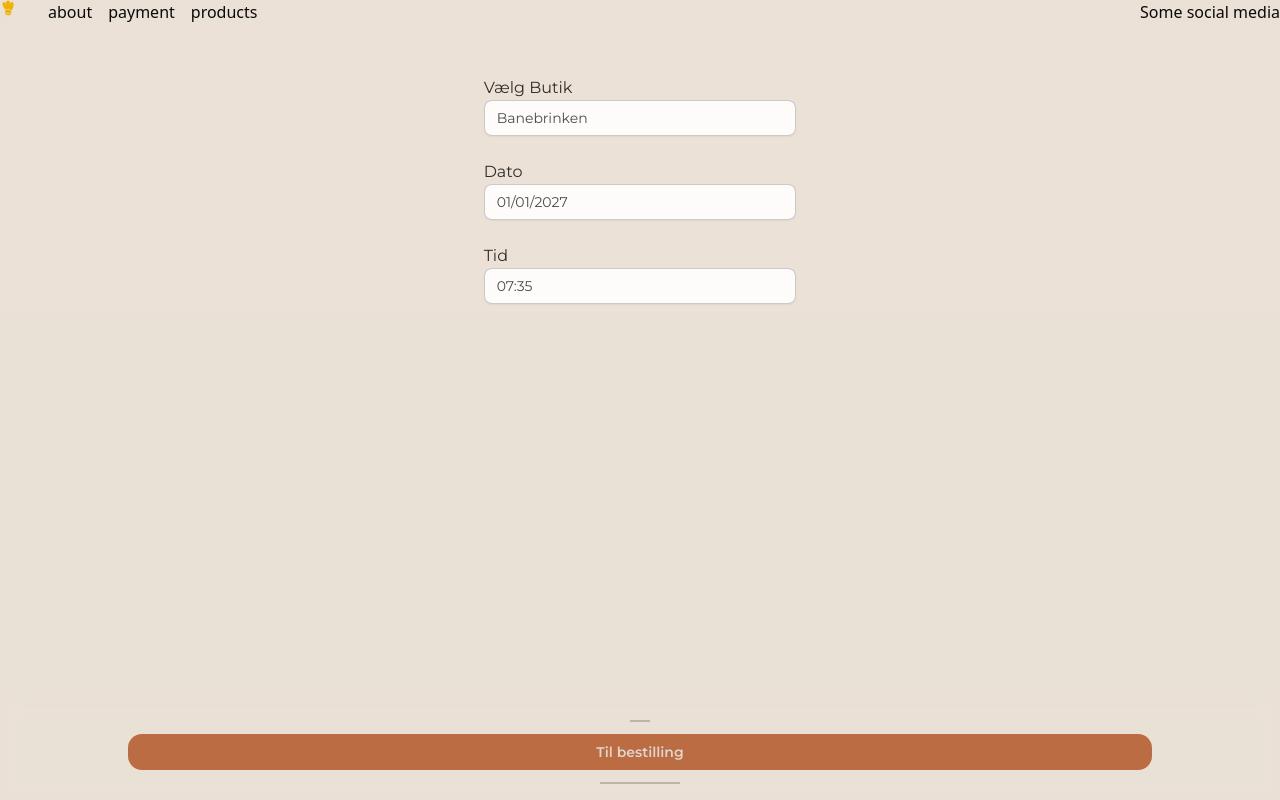
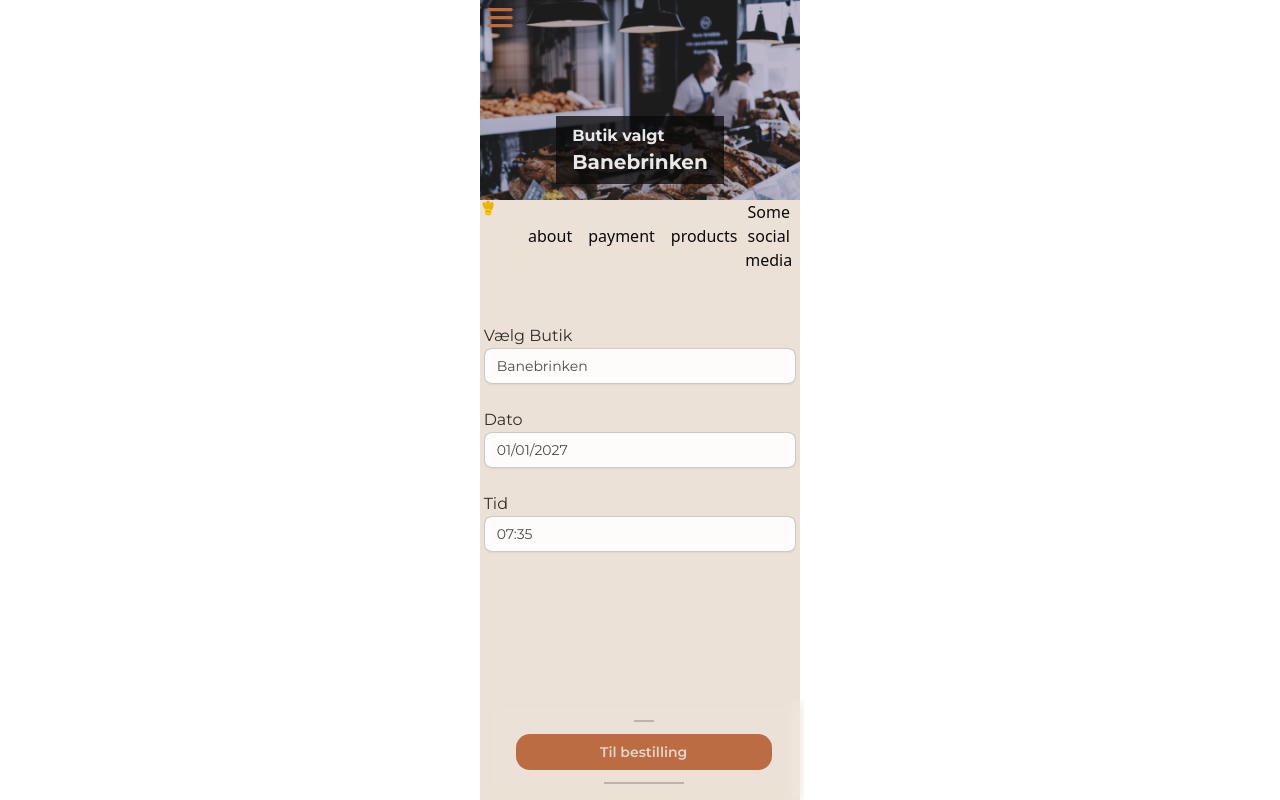
Before and after one commit to nkped/minbager, a React (Vite) app: page / in a window 1280 px wide. Built offline with nearby package versions, Linux system fonts and the light colour scheme.

Commit message:
add max-w-[320px] to entire layout

```diff
--- a/index.html
+++ b/index.html
@@ -7,7 +7,10 @@
     <title>bakeryclient</title>
   </head>
   <body>
-    <div id="root"></div>
+    <div style="
+    height: 100vh;
+    max-width: 320px;"
+       id="root"></div>
     <script type="module" src="/src/main.jsx"></script>
   </body>
 </html>
--- a/package.json
+++ b/package.json
@@ -32,6 +32,7 @@
     "@types/react": "^19.2.5",
     "@types/react-dom": "^19.2.3",
     "@vitejs/plugin-react": "^5.1.1",
+    "baseline-browser-mapping": "^2.10.0",
     "eslint": "^9.39.1",
     "eslint-plugin-react-hooks": "^7.0.1",
     "eslint-plugin-react-refresh": "^0.4.24",
--- a/src/App.jsx
+++ b/src/App.jsx
@@ -151,8 +151,9 @@ if(!productInOrder || productInOrder.count === 0) {
 
 
   return (
-    <div className=' border- border-solid border-pink-500
-    w-full h-full bg-themeambercold'>
+    <div className='mx-auto relative border- border-solid border-pink-500
+     max-w-xs h-full bg-themeambercold'>
+    <div className='w-ful'>
         <Navbar
         productCount={productCount}
         mobileNavState={mobileNavState}
@@ -179,7 +180,7 @@ if(!productInOrder || productInOrder.count === 0) {
        bakeryData,
        resetOrder
         }}/>
-    </div>
+    </div></div>
   )
 }
 
--- a/src/components/custom/CartCheckout.jsx
+++ b/src/components/custom/CartCheckout.jsx
@@ -57,7 +57,7 @@ const CartCheckout = () => {
 
         <div className='mx-2 me- my-2 pt-1 flex justify-between text-xl border-t-1 border-solid border-black/20'><span>Total</span><span>{total} kr</span></div>
 
-                      <div className='pt-5 pb-4 fixed bottom-0 left-0 flex flex-col items-center w-full
+                      <div className='pt-5 pb-4 fixed bottom-0 left- flex flex-col items-center w-full max-w-[320px]
         backdrop-blur'>
             <div className='w-5 border-solid border-1 border-black/20'></div>
            <Button onClick={() => {navigate('/'); resetOrder()}} className='py-1 my-3 w-8/10 flex justify-around
--- a/src/components/custom/CartDetails.jsx
+++ b/src/components/custom/CartDetails.jsx
@@ -29,7 +29,7 @@ let navigate = useNavigate();
 
 
     return (
-        <div className='flex flex-col gap-4 px-2 pt-5'>
+        <div className='flex flex-col gap-4 px- pt-5'>
             <div className='self-start bg-themeamberextrawarm p-1 rounded-sm text-black/70'>Afhentning</div>
             <div className='flex flex-col items-start'>
               <span className='font-semibold text-lg text-black/70'>{customerData.storeLocation}</span>
@@ -57,7 +57,7 @@ let navigate = useNavigate();
             /></label>
 
 
-              <div className='pt-5 pb-4 fixed bottom-0 left-0 flex flex-col items-center w-full
+              <div className='pt-5 pb-4 fixed bottom-0 left- flex flex-col items-center w-full max-w-[320px]
         backdrop-blur'>
             <div className='w-5 border-solid border-1 border-black/20'></div>
             <Button className='py-1 my-3 w-8/10 flex justify-around
--- a/src/components/custom/CartLayout.jsx
+++ b/src/components/custom/CartLayout.jsx
@@ -15,7 +15,7 @@ const {order, addProduct, subtractProduct, customerData, handleCustomerData, han
         })
     //console.log('total', total)
     return (
-        <div className='pt- flex flex-col w-full'>
+        <div className='pt- flex flex-col w-full max-w-[320px]'>
             <Outlet context={{total, order, addProduct, subtractProduct, customerData, handleCustomerData, handleMobileNavState, handleSubmitOrder, resetOrder}} />
         </div>
     );
--- a/src/components/custom/CartShowOrder.jsx
+++ b/src/components/custom/CartShowOrder.jsx
@@ -50,7 +50,7 @@ const CartShowOrder = () => {
                 </div>)
             }}
         )}
-        <div className='pt-5 pb-4 fixed bottom-0 left-0 flex flex-col items-center w-full
+        <div className='pt-5 pb-4 fixed bottom-0 left- flex flex-col items-center w-full max-w-[320px]
         backdrop-blur'>
             <div className='w-5 border-solid border-1 border-black/20'></div>
             <Button onClick={() => { handleMobileNavState('cartdetails_view'); navigate('/cartdetails')}} className='py-1 my-3 w-8/10 flex justify-around
--- a/src/components/custom/ProductList.jsx
+++ b/src/components/custom/ProductList.jsx
@@ -34,7 +34,7 @@ const ProductList = () => {
       })
 
     return (
-      <div className='mt-8 px-2
+      <div className='mt-8 px- max-w-sm
       border- border-solid border-red-500'>
         <div className=''>
           <Outlet context={{catProducts, productCount, categoryImages, handleIsHomeBlur, addProduct, subtractProduct}} />
@@ -52,9 +52,9 @@ const ProductList = () => {
 
 
 
-          <div className='pt-5 pb-4 fixed bottom-0 left-0 flex flex-col items-center w-full
+          <div className='pt-5 pb-4 fixed bottom-0 left- flex flex-col items-center w-full max-w-[320px]
         backdrop-blur'>
-            <div className='w-5 border-solid border-1 border-black/20'></div>
+            <span className='w-5 border-solid border-1 border-black/20'></span>
           <Button onClick={() => {
           navigate('/cart');
           handleMobileNavState('cart_view')}}
@@ -62,7 +62,6 @@ const ProductList = () => {
             <span className='h-6 w-6 me-2 flex justify-center items-center
             text-xs bg-white/95 rounded-full font-semibold text-black'>
             {productCount}</span><span>Gå til kurv</span></Button>
-
             <div className='w-20 border-solid border-1 border-black/20'></div>
         </div>
 
--- a/src/components/custom/home/Home.jsx
+++ b/src/components/custom/home/Home.jsx
@@ -32,7 +32,7 @@ let navigate = useNavigate();
 
 
     return (
-        <div className='w-full h-full flex justify-center border- border-solid border-red-200'>
+        <div className='w-full h-full flex justify-center border- border-solid border-green-500'>
             <div className={ isHomeBlur ? 'homeBlur' : ''}>
                 {/* <div className='relative flex flex-col items-center font-Montserrat'>
 
@@ -43,8 +43,8 @@ let navigate = useNavigate();
                     <div className='pt-2 text-2xl'>{customerData.storeLocation}</div></div></div> */}
 
 
-           <div className='mt-8 px-1 pt-5 flex flex-col gap-4
-                border- border-solid border-themeamberwarm/70 rounded-lg'>
+           <div className='mt-8 px- pt-5 h-full flex flex-col gap-4
+                border- border-solid border-red-500 rounded-lg'>
 
 
                 <label htmlFor='storeLocation' className='pb-2 text-left text-black/80 font-Montserrat'>Vælg Butik
@@ -78,18 +78,16 @@ let navigate = useNavigate();
                 onChange={handleChange}
                 placeholder='07:35'
                 /></label>
-
-                <div className='pt-5 pb-4 fixed bottom-0 left-0 flex flex-col items-center w-full backdrop-blur'>
-                    <div className='w-5 border-solid border-1 border-black/20'></div>
-                    <Button className='py-1 my-3 w-8/10 flex justify-around hover:bg-themeamberextrawarm bg-themeamber rounded-xl font-Montserrat font-semibold text-lightwalnutbold cursor-pointer' onClick={(e) => handleSubmit(e)}>Til bestilling</Button>
-                    <div className='w-20 border-solid border-1 border-black/20'></div></div>
+                <div className='border-solid border- border-red-500
+                pt-5 pb-4 fixed bottom-0  flex flex-col items-center w-full max-w-[320px] backdrop-blur'>
+                <span className='w-5 border-solid border-1 border-black/20'></span>
+                <Button className='py-1 my-3 w-8/10 flex justify-around hover:bg-themeamberextrawarm bg-themeamber rounded-xl font-Montserrat font-semibold text-lightwalnutbold cursor-pointer' onClick={(e) => handleSubmit(e)}>Til bestilling</Button>
+                <div className='w-20 border-solid border-1 border-black/20'></div></div>
 
                 </div>
                 </div>
 
-                {/* <OffCanvasMenu handleIsHomeBlur={handleIsHomeBlur} isHomeBlur={isHomeBlur}/> */}
 
-                {/* <div className='flex w-full h-10' onClick={resetOrder}>KØR resetOrder</div> */}
         </div>
     );
 };
--- a/src/components/custom/navbar/MobileNav.jsx
+++ b/src/components/custom/navbar/MobileNav.jsx
@@ -48,7 +48,7 @@ console.log('isHomeBlur from mobilenav', isHomeBlur)
 
 
     return (
-      <div className='md:hidden w-full'>
+      <div className='md:hidde w-full'>
 
          {homeView && <div className="h-50 flex relative ">
           <div className='flex w-full h-full bg-[url(/src/assets/otherImages/bakeryhero.png)] bg-cover
--- a/src/components/custom/product-drawer/ProductDrawer.jsx
+++ b/src/components/custom/product-drawer/ProductDrawer.jsx
@@ -7,8 +7,8 @@ const ProductDrawer = ({isActive, onShow, id, name, categoryId, categoryName, su
     return (
     <>
     { isActive &&
-        <div className='bg-themeamber z-20 fixed bottom-0 left-0'>
-            <img src={image} className="opacity-70" />
+        <div className='bg-themeamber z-20 absolute bottom-0 left-0'>
+            <img src={image} className="opacity-70 w-full h-3/2 object-cover" />
             <div className="text-left font-bold">
                 <div className='border- border-solid
                 flex justify-between'>
```
Also changed, not shown: 1 other file (tests, documents, lock files or other folders).
